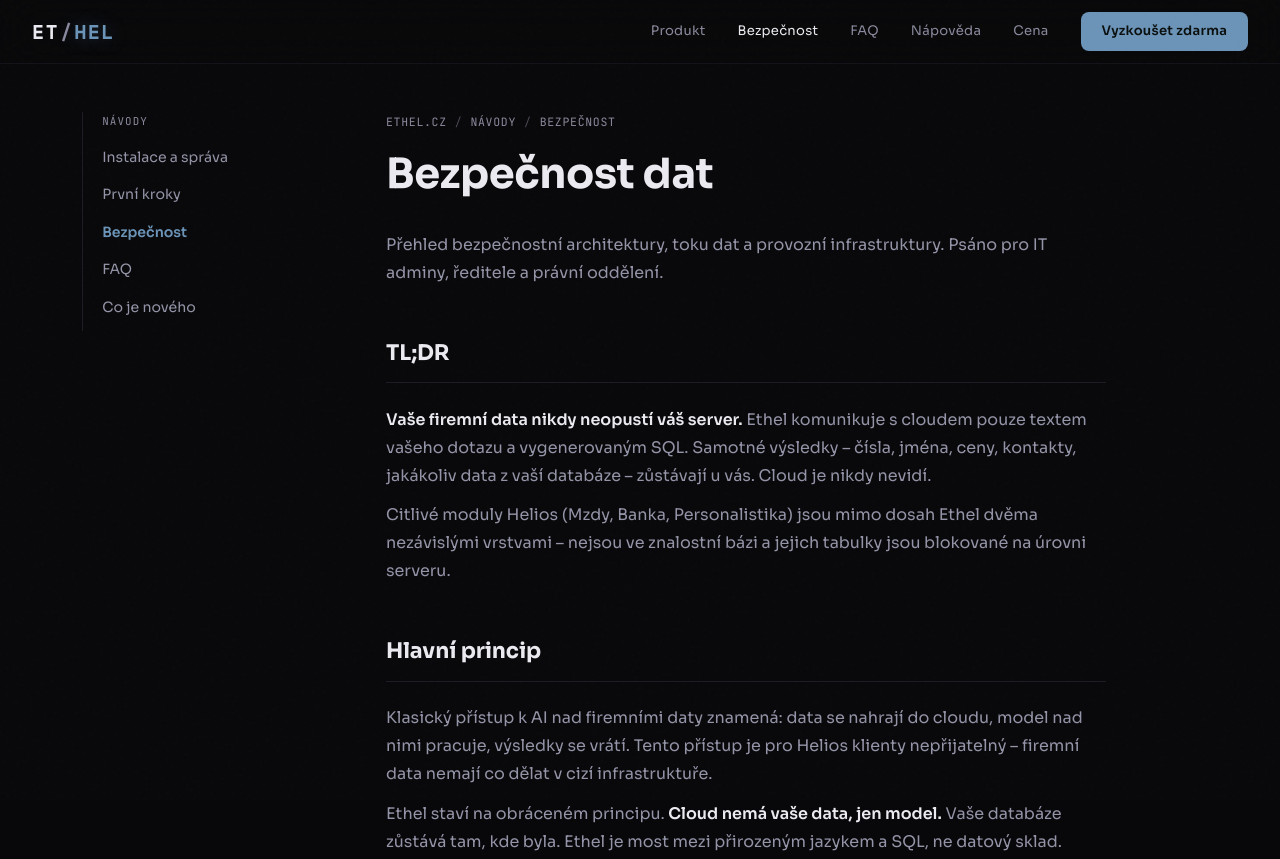
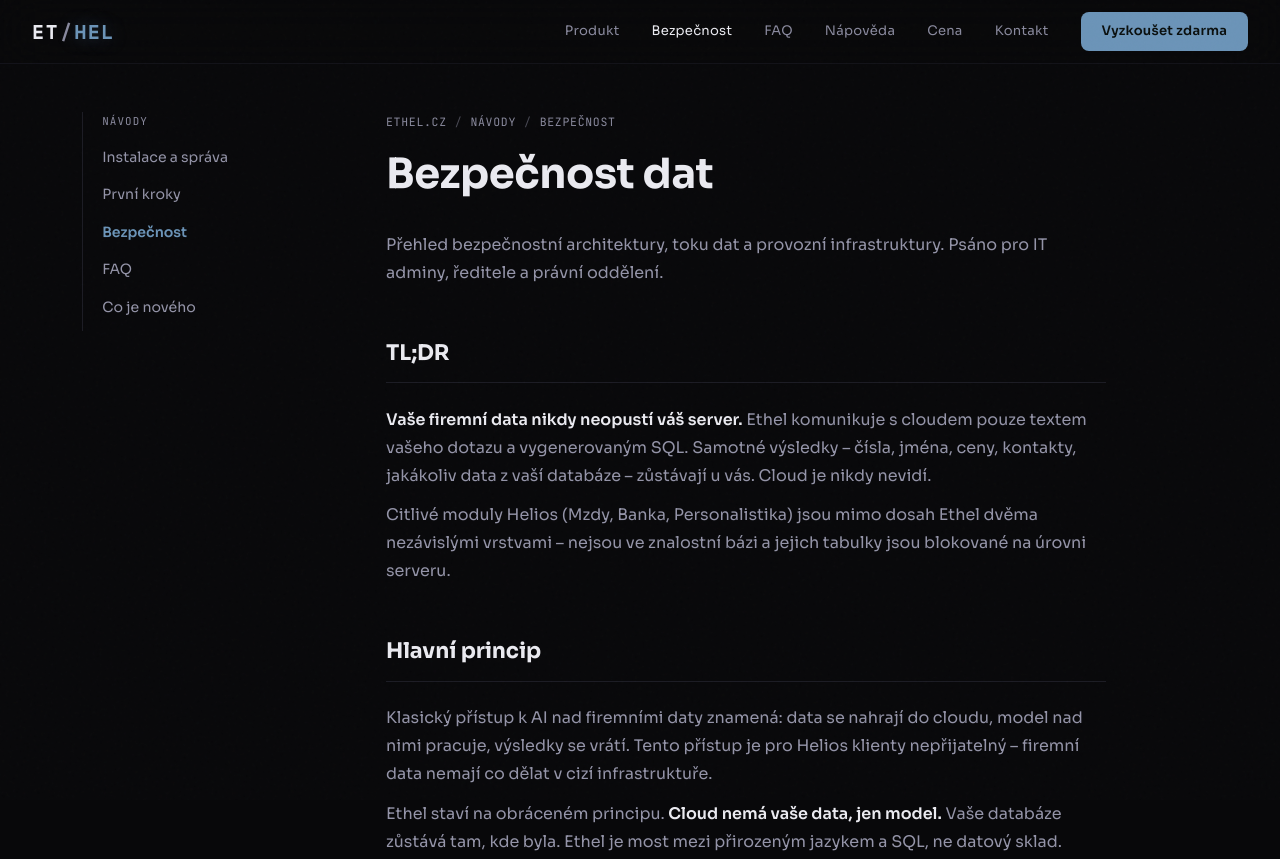
Before and after one commit to sevela/ethel-web, a website: page bezpecnost/index.html in a window 1280 px wide. Shown: the top 859 px of the page. Drawn offline with Linux system fonts and the light colour scheme.

Commit message:
ETH-153: Kontakt zpet do nav na vsech strankach

```diff
--- a/bezpecnost/index.html
+++ b/bezpecnost/index.html
@@ -101,6 +101,7 @@
     <a href="/faq">FAQ</a>
     <a href="/docs/">Nápověda</a>
     <a href="/#cena">Cena</a>
+    <a href="/#kontakt">Kontakt</a>
     <a href="/#kontakt" class="nav-cta">Vyzkoušet zdarma</a>
   </div>
 </nav>
```
Also changed, not shown: docs/changelog/index.html (+1 -0 lines), docs/index.html (+1 -0 lines), docs/instalace/index.html (+1 -0 lines), docs/prvni-kroky/index.html (+1 -0 lines), faq/index.html (+1 -0 lines), scripts/_docs-template.html (+1 -0 lines).
